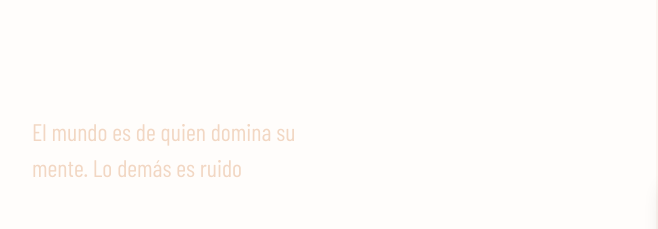
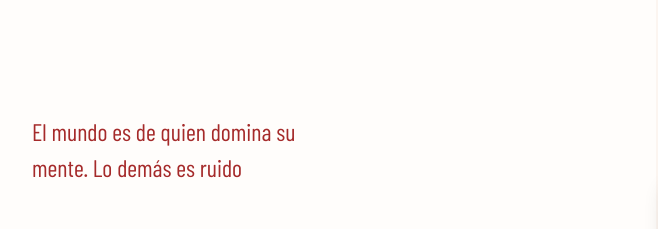
Before and after one commit to TWIMProject/theworldismindproject, a plain HTML site: page index.html in a window 1280 px wide. Shown: the part 585-814 px from the top of the page, 0-658 px from the left. Drawn offline with nearby package versions, Linux system fonts and the light colour scheme; grey boxes are pictures that could not be loaded; a web font is replaced by a local one.

Commit message:
index.html

```diff
--- a/index.html
+++ b/index.html
@@ -58,11 +58,7 @@
     .hero h1{font-size:clamp(2.8rem,6vw,3.6rem);margin-bottom:1rem}
     .hero p{font-size:1.25rem;margin-bottom:2rem;max-width:580px}
     .hero img{width:100%;border-radius:10px;box-shadow:0 8px 20px rgba(0,0,0,.15)}
-    .hero-tagline {
-  color: #A52A2A;        /* marrón */
-  font-size: 1.5rem;
-  margin: 1rem 0;
-}
+    .hero-tagline{color:#A52A2A;font-size:1.5rem;margin:1rem 0;}   /* marrón */
     /* Sections */
     .section{padding:4rem 0}
     .bg-soft{background:var(--bg-soft)}
@@ -103,7 +99,7 @@
   <!-- HERO -->
   <section class="hero container" id="home"
   </section>
-   <p class="hero-tagline" style="color:var(--accent);font-size:1.5rem;margin:1rem 0;">
+   <p class="hero-tagline" style="color:#A52A2A(--accent);font-size:1.5rem;margin:1rem 0;">
       El mundo es de quien domina su mente. Lo demás es ruido
      <p>
   <!-- ABOUT -->
```
